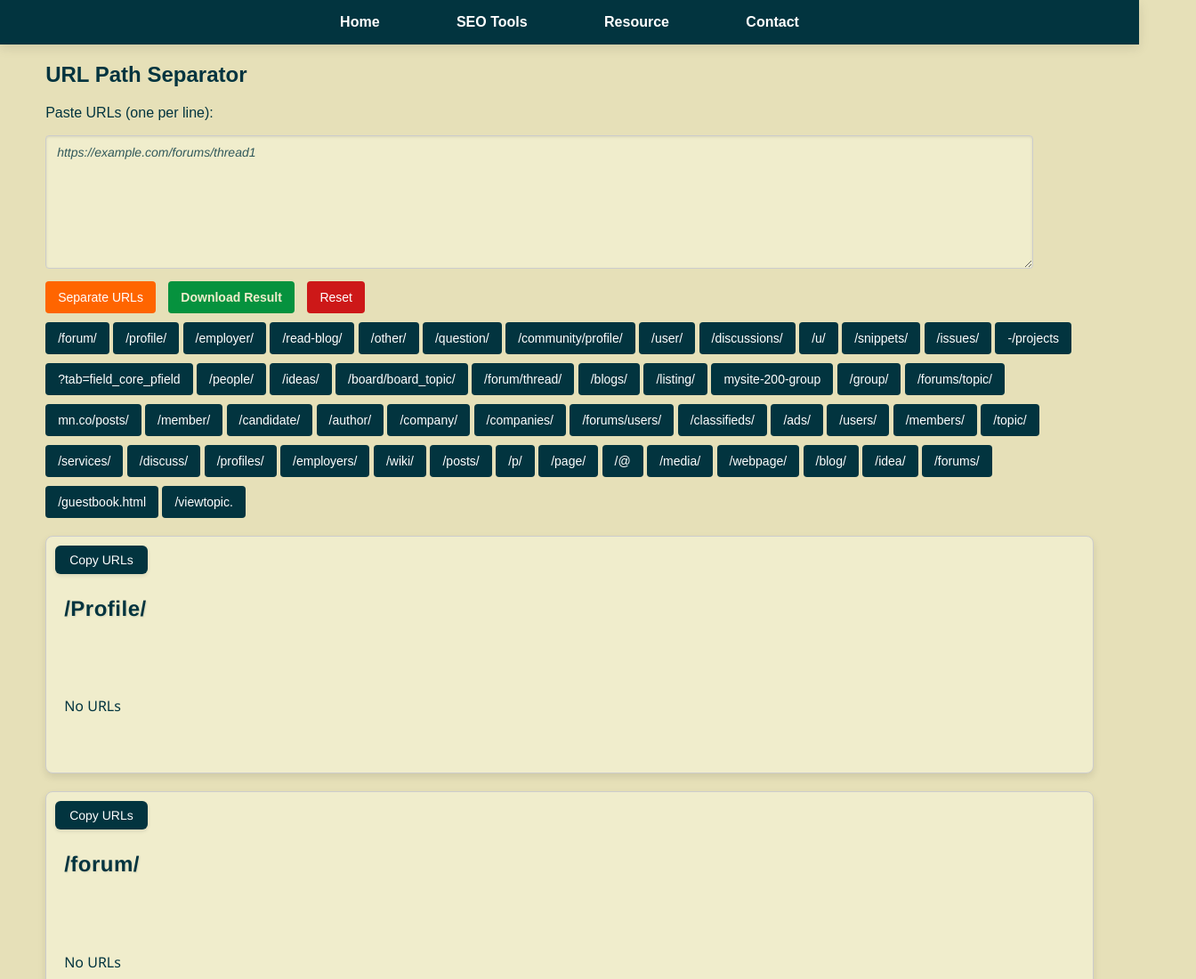
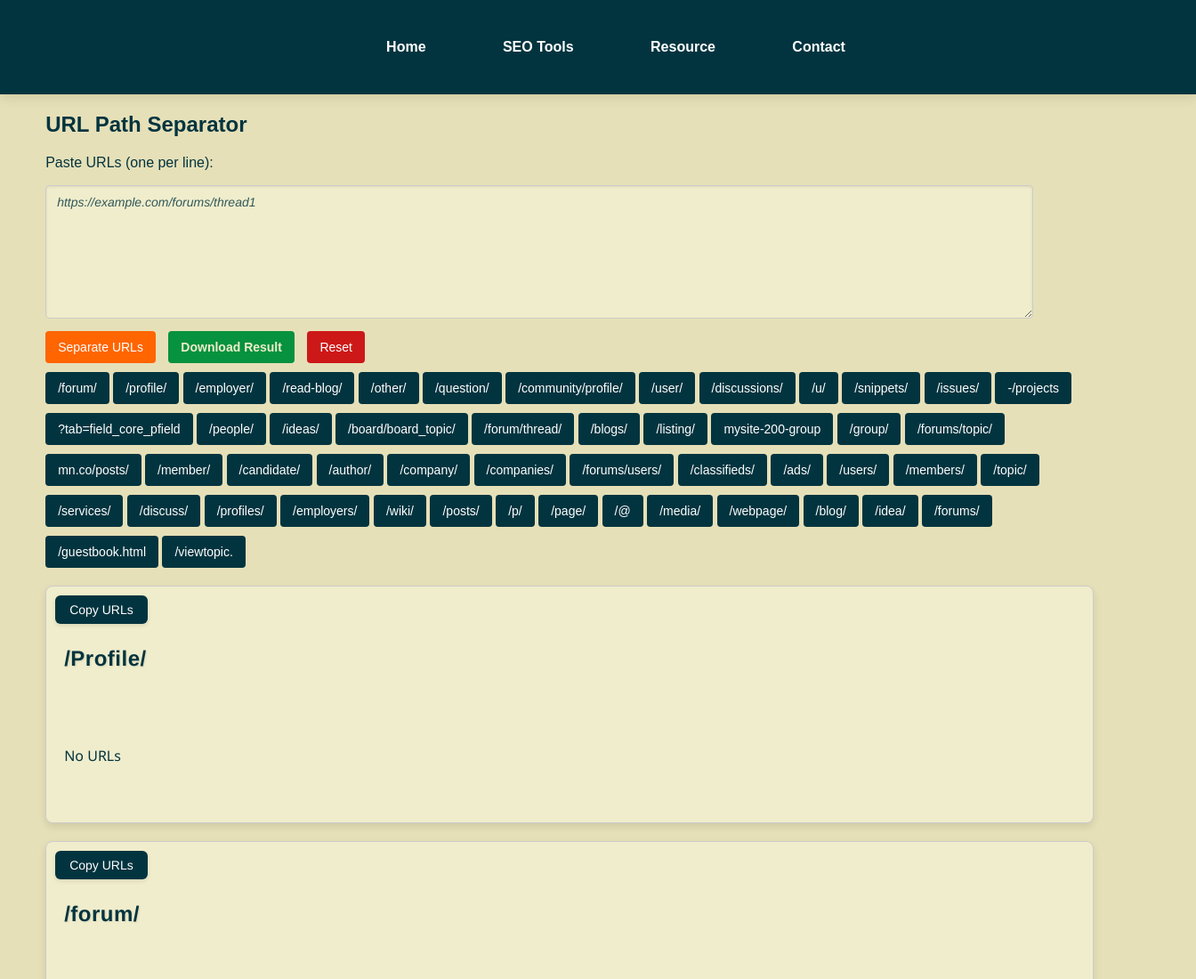
Before and after one commit to hal9000dev-ai/url-path-separator, a plain HTML site: page index.html in a window 1280 px wide. Shown: the top 1100 px of the page at 89% size, 1344 px wide, since content can reach past the window. Drawn offline with Linux system fonts and the light colour scheme.

Commit message:
Update index.html

```diff
--- a/index.html
+++ b/index.html
@@ -267,50 +267,6 @@
         transform: translateY(-2px);
         /* Slight lift on hover */
       }
-      nav {
-        position: sticky;
-        top: 0;
-        background-color: #02343F;
-        padding: 1rem 2rem;
-        z-index: 999;
-        box-shadow: 0 4px 12px rgba(0, 0, 0, 0.1);
-        backdrop-filter: blur(8px);
-        transition: all 0.3s ease;
-      }
-      nav ul {
-        display: flex;
-        within: 100%;
-        flex-wrap: wrap;
-        justify-content: center;
-        align-items: center;
-        margin: 0;
-        padding: 0;
-        list-style: none;
-      }
-      nav li {
-        margin: 0 1.5rem;
-        transition: transform 0.2s, box-shadow 0.2s;
-      }
-      nav li:hover {
-        transform: translateY(-3px);
-        box-shadow: 0 4px 8px rgba(0, 0, 0, 0.1);
-      }
-      nav a {
-        color: #ffffff;
-        text-decoration: none;
-        font-weight: 600;
-        padding: 0.75rem 1.2rem;
-        border-radius: 8px;
-        transition: background-color 0.3s, color 0.3s, box-shadow 0.3s, transform 0.2s;
-      }
-      nav a:hover,
-      nav a:focus {
-        background-color: #F0EDCC;
-        color: #02343F;
-        box-shadow: 0 4px 8px rgba(0, 0, 0, 0.1);
-        transform: translateY(-2px);
-        outline: none;
-      }
       /* --- New styles for Footer --- */
       footer {
         background-color: #02343F;
@@ -374,16 +330,80 @@
         color: #F0EDCC;
         text-decoration: underline;
       }
-      /* Additional styles for navigation and footer are added but your existing styles remain intact */
+      /* Customize primary color as needed */
+      :root {
+        --primary-color: #02343F;
+        --hover-shadow: rgba(0, 0, 0, 0.12);
+      }
+      /* Navbar styles */
+      .custom-navbar {
+        position: sticky;
+        top: 0;
+        width: 100%;
+        background-color: var(--primary-color);
+        padding: 1rem 2rem;
+        z-index: 999;
+        box-shadow: 0 4px 12px rgba(0, 0, 0, 0.1);
+        backdrop-filter: blur(8px);
+        transition: all 0.3s ease;
+      }
+      .custom-navbar ul {
+        display: flex;
+        flex-wrap: wrap;
+        justify-content: center;
+        align-items: center;
+        list-style: none;
+      }
+      .custom-navbar li {
+        margin: 0 1.5rem;
+        transition: transform 0.2s, box-shadow 0.2s;
+      }
+      .custom-navbar li:hover {
+        transform: translateY(-3px);
+        box-shadow: 0 4px 8px var(--hover-shadow);
+      }
+      .custom-navbar a {
+        color: #fff;
+        text-decoration: none;
+        font-weight: 600;
+        padding: 0.75rem 1.2rem;
+        border-radius: 8px;
+        transition: background-color 0.3s, color 0.3s, box-shadow 0.3s, transform 0.2s;
+        display: inline-block;
+      }
+      .custom-navbar a:hover,
+      .custom-navbar a:focus {
+        background-color: var(--background-color, #F0EDCC);
+        color: var(--primary-color);
+        box-shadow: 0 4px 8px var(--hover-shadow);
+        transform: translateY(-2px);
+        outline: none;
+      }
+      /* Responsive styles for small screens */
+      @media (max-width: 600px) {
+        .custom-navbar {
+          padding: 0.75rem 1rem;
+        }
+        .custom-navbar ul {
+          flex-direction: column;
+        }
+        .custom-navbar li {
+          margin: 0.5rem 0;
+        }
+        .custom-navbar a {
+          padding: 0.75rem 1rem;
+        }
+      }
     </style>
   </head>
-  <body>
-    <nav>
+
+  <!-- Navigation Bar Component -->
+  <nav role="navigation" aria-label="Main Navigation" class="custom-navbar">
     <ul>
-        <li><a href="#hero">Home</a></li>
-        <li><a href="#seo-tools">SEO Tools</a></li>
-        <li><a href="#resource-tools">Resource</a></li>
-        <li><a href="#contact">Contact</a></li>
+      <li><a href="#hero" aria-label="Home section">Home</a></li>
+      <li><a href="#seo-tools" aria-label="SEO Tools section">SEO Tools</a></li>
+      <li><a href="#resource-tools" aria-label="Coding Resources section">Resource</a></li>
+      <li><a href="#contact" aria-label="Contact section">Contact</a></li>
     </ul>
   </nav>
 
```
Lines whose indentation alone changed are shown as unchanged.
